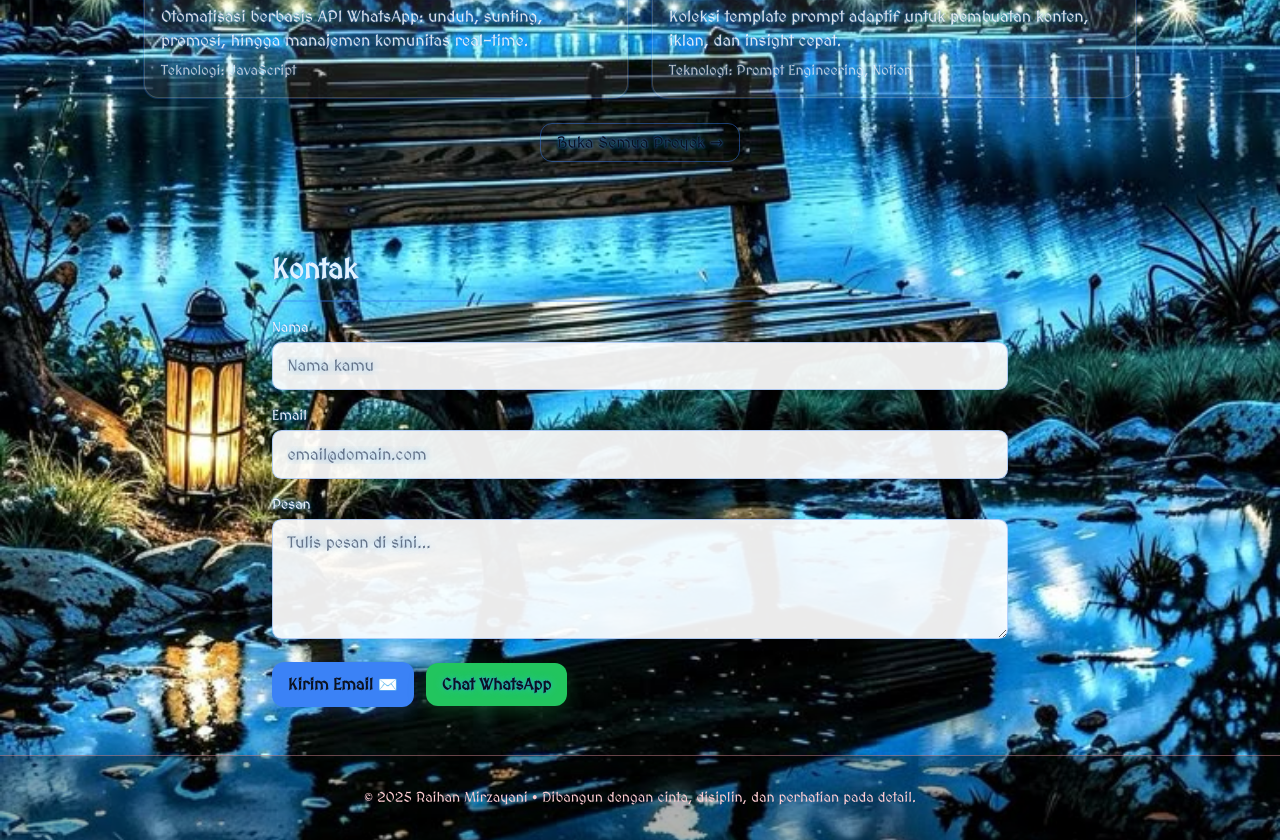
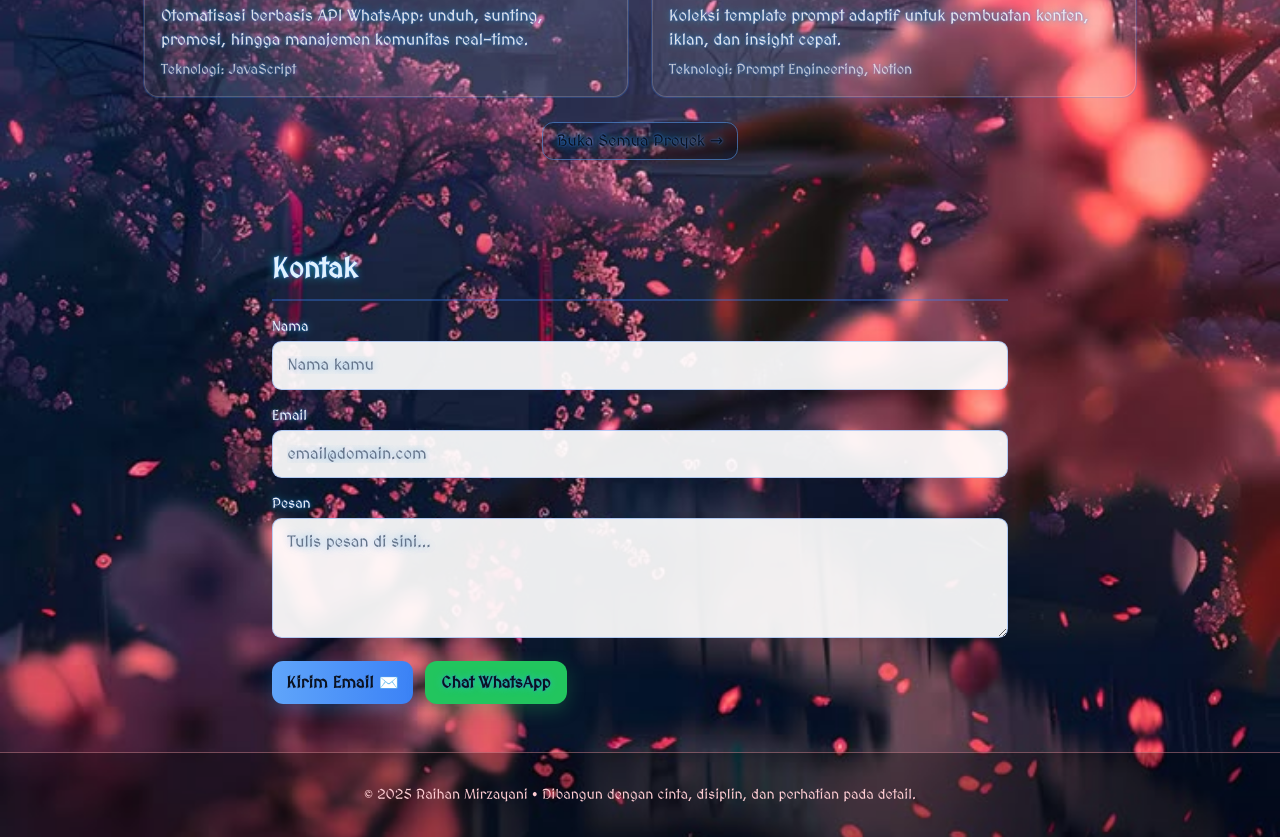
Before and after one commit to Rey12p7eu/Web-portofolio-, a plain HTML site: page index.html in a window 1280 px wide. Shown: the part 1770-2610 px from the top of the page. Drawn offline with nearby package versions, Linux system fonts and the light colour scheme.

Commit message:
feat: update styles for blue sky and adjust button design
Co-authored-by: Genie <genie@cosine.sh>

```diff
--- a/index.html
+++ b/index.html
@@ -19,7 +19,8 @@
 
   <style>
     :root {
-      --hero-bg: url('assets/background.jpg');
+      /* gunakan background langit biru */
+      --hero-bg: url('assets/bg.jpg');
     }
     body { font-family:'MedievalSharp',cursive }
   </style>
--- a/style.css
+++ b/style.css
@@ -15,34 +15,37 @@ html { scroll-behavior: smooth; }
 
 /* Tokens: Navy + Cyberpunk accents */
 :root{
-  --navy:#0b1e3f;         /* deep navy */
-  --navy-2:#12264d;       /* mid navy */
-  --accent:#3b82f6;       /* blue-500 */
-  --accent-strong:#1d4ed8;/* blue-700 */
-  --accent-weak: rgba(59,130,246,.25);
+  /* palette disesuaikan dengan langit biru */
+  --navy:#0b1933;         /* deep navy biru malam */
+  --navy-2:#0f2247;       /* mid navy */
+  --accent:#60a5fa;       /* sky-400 */
+  --accent-strong:#3b82f6;/* sky-500/blue-500 */
+  --accent-weak: rgba(96,165,250,.28);
   --text-on-accent:#0b1220;
-  --neon-cyan:#22d3ee;    /* cyan-400 */
-  --neon-magenta:#f0abfc; /* fuchsia-300 */
-  --hero-bg: url('assets/background.jpg'); /* default background image */
+  --neon-cyan:#7dd3fc;    /* sky-300 */
+  --neon-magenta:#a5b4fc; /* indigo-300 (lebih lembut) */
+  --hero-bg: url('assets/bg.jpg'); /* background langit */
 }
 
 /* Buttons + chips + badges */
 .btn-primary{
-  background:var(--accent);
-  color:var(--text-on-accent);
-  padding:.65rem 1rem;
-  border-radius:.75rem;
-  font-weight:700;
+  background:linear-gradient(90deg, var(--accent), var(--accent-strong));
+  color:#06223d;
+  padding:.6rem .9rem;
+  border-radius:.7rem;
+  font-weight:800;
+  letter-spacing:.2px;
   box-shadow:0 6px 18px var(--accent-weak);
-  transition:transform .2s ease, box-shadow .2s ease, background .2s ease;
+  transition:transform .2s ease, box-shadow .2s ease, background .2s ease, opacity .2s ease;
 }
-.btn-primary:hover{ transform:translateY(-2px); background:var(--accent-strong); box-shadow:0 10px 24px rgba(59,130,246,.35); }
+.btn-primary:hover{ transform:translateY(-2px); opacity:.95; box-shadow:0 10px 24px rgba(96,165,250,.38); }
 
 .btn-secondary{
-  border:1px solid rgba(59,130,246,.45);
-  padding:.6rem 1rem;
-  border-radius:.75rem;
-  color:#dbeafe;
+  border:1px solid rgba(96,165,250,.55);
+  padding:.55rem .9rem;
+  border-radius:.7rem;
+  color:#e0f2fe;
+  background: rgba(2,16,40,.35);
 }
 
 .btn-wa{
@@ -80,11 +83,11 @@ html { scroll-behavior: smooth; }
 }
 
 .badge{
-  padding:.35rem .65rem;
+  padding:.32rem .6rem;
   border-radius:999px;
-  background:rgba(10,14,25,.6);
-  color:#e5e7eb;
-  border:1px solid rgba(147,197,253,.35); /* sky-300 */
+  background:rgba(2,16,40,.45);
+  color:#e0f2fe;
+  border:1px solid rgba(125,211,252,.45); /* sky-300 */
   backdrop-filter: blur(6px);
   font-weight:700;
   display:inline-block;
@@ -210,11 +213,10 @@ body.cyberpunk::after{
   position:fixed;
   inset:0;
   pointer-events:none;
-  /* subtle darkening to improve text contrast */
+  /* gelapkan sedikit bagian atas dan bawah untuk kontras teks */
   background:
-    linear-gradient(to bottom, rgba(2,8,23,.55), rgba(2,8,23,.65)),
-    radial-gradient(ellipse at center, rgba(30,58,138,.35), transparent 60%);
-  z-index:-15; /* between background and the existing -z-20 grid/scanlines */
+    linear-gradient(to bottom, rgba(2,10,30,.55) 0%, rgba(2,10,30,.15) 30%, rgba(2,10,30,.15) 70%, rgba(2,10,30,.55) 100%);
+  z-index:-15;
 }
 .cyber-grid{
   background:
```
